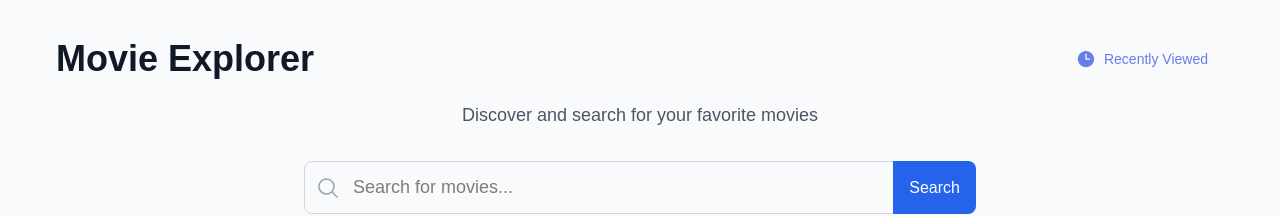
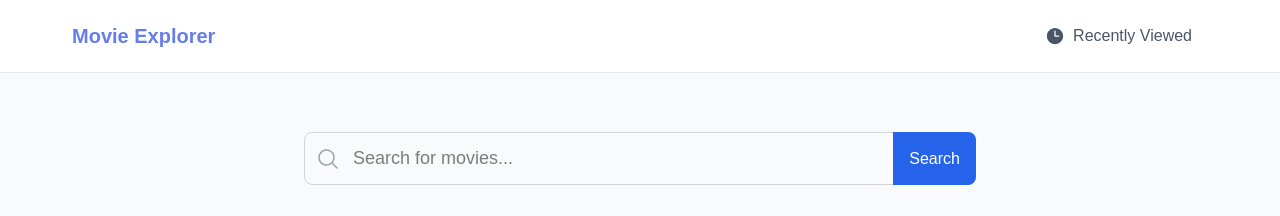
Before and after one commit to bobymoby/jsframeworks, a Next.js app: page / in a window 1280 px wide. Shown: the top 216 px of the page. Built offline with nearby package versions, Linux system fonts and the light colour scheme.

Commit message:
navbar on landing page

```diff
--- a/src/app/HomePage.module.css
+++ b/src/app/HomePage.module.css
@@ -1,58 +1,13 @@
 .pageContainer {
     min-height: 100vh;
     background-color: #f9fafb;
+    padding-top: 100px;
 }
 
 .pageContent {
     max-width: 1200px;
     margin: 0 auto;
     padding: 32px 16px;
-}
-
-.pageHeader {
-    text-align: center;
-    margin-bottom: 32px;
-}
-
-.headerTop {
-    display: flex;
-    justify-content: space-between;
-    align-items: center;
-    margin-bottom: 16px;
-}
-
-.pageTitle {
-    font-size: 36px;
-    font-weight: 700;
-    color: #111827;
-    margin: 0;
-}
-
-.recentLink {
-    display: flex;
-    align-items: center;
-    gap: 0.5rem;
-    color: #667eea;
-    text-decoration: none;
-    font-weight: 500;
-    padding: 0.5rem 1rem;
-    border-radius: 0.5rem;
-    transition: all 0.2s ease;
-    font-size: 0.875rem;
-}
-
-.recentLink:hover {
-    background: rgba(102, 126, 234, 0.1);
-}
-
-.recentIcon {
-    width: 1.25rem;
-    height: 1.25rem;
-}
-
-.pageSubtitle {
-    font-size: 18px;
-    color: #4b5563;
 }
 
 .searchResults {
--- a/src/app/movieDetails/[id]/page.tsx
+++ b/src/app/movieDetails/[id]/page.tsx
@@ -34,11 +34,7 @@ export default async function MovieDetailsPage({
                         <div className={styles.moviePosterSection}>
                             <div className={styles.moviePosterContainer}>
                                 <Image
-                                    src={
-                                        movie.Poster !== "N/A"
-                                            ? movie.Poster
-                                            : ""
-                                    }
+                                    src={movie.Poster}
                                     alt={`${movie.Title} poster`}
                                     fill
                                     className={styles.moviePoster}
--- a/src/app/page.tsx
+++ b/src/app/page.tsx
@@ -3,9 +3,7 @@
 import { MovieGrid } from "@/components/MovieGrid/MovieGrid"
 import { SearchBar } from "@/components/SearchBar/SearchBar"
 import { MovieDetailsShort } from "@/omdb/DTOs/movieDetails"
-import Link from "next/link"
 import { useCallback, useMemo, useState } from "react"
-import { HiClock } from "react-icons/hi2"
 import styles from "./HomePage.module.css"
 import { getPopularMovies } from "@/omdb/omdb-client-requests"
 import { searchMovie } from "@/omdb/omdb-server-requests"
@@ -50,22 +48,6 @@ export default function HomePage() {
     return (
         <div className={styles.pageContainer}>
             <div className={styles.pageContent}>
-                <div className={styles.pageHeader}>
-                    <div className={styles.headerTop}>
-                        <h1 className={styles.pageTitle}>Movie Explorer</h1>
-                        <Link
-                            href="/recently-viewed"
-                            className={styles.recentLink}
-                        >
-                            <HiClock className={styles.recentIcon} />
-                            Recently Viewed
-                        </Link>
-                    </div>
-                    <p className={styles.pageSubtitle}>
-                        Discover and search for your favorite movies
-                    </p>
-                </div>
-
                 <SearchBar onSearch={handleSearch} />
 
                 {showSearchResults && (
--- a/src/components/Navigation/Navigation.tsx
+++ b/src/components/Navigation/Navigation.tsx
@@ -1,15 +1,10 @@
 "use client"
 
 import Link from "next/link"
-import { usePathname } from "next/navigation"
 import { HiClock } from "react-icons/hi2"
 import styles from "./Navigation.module.css"
 
 export const Navigation: React.FC = () => {
-    const pathname = usePathname()
-
-    if (pathname === "/") return null
-
     return (
         <nav className={styles.navigation}>
             <div className={styles.navContainer}>
```
